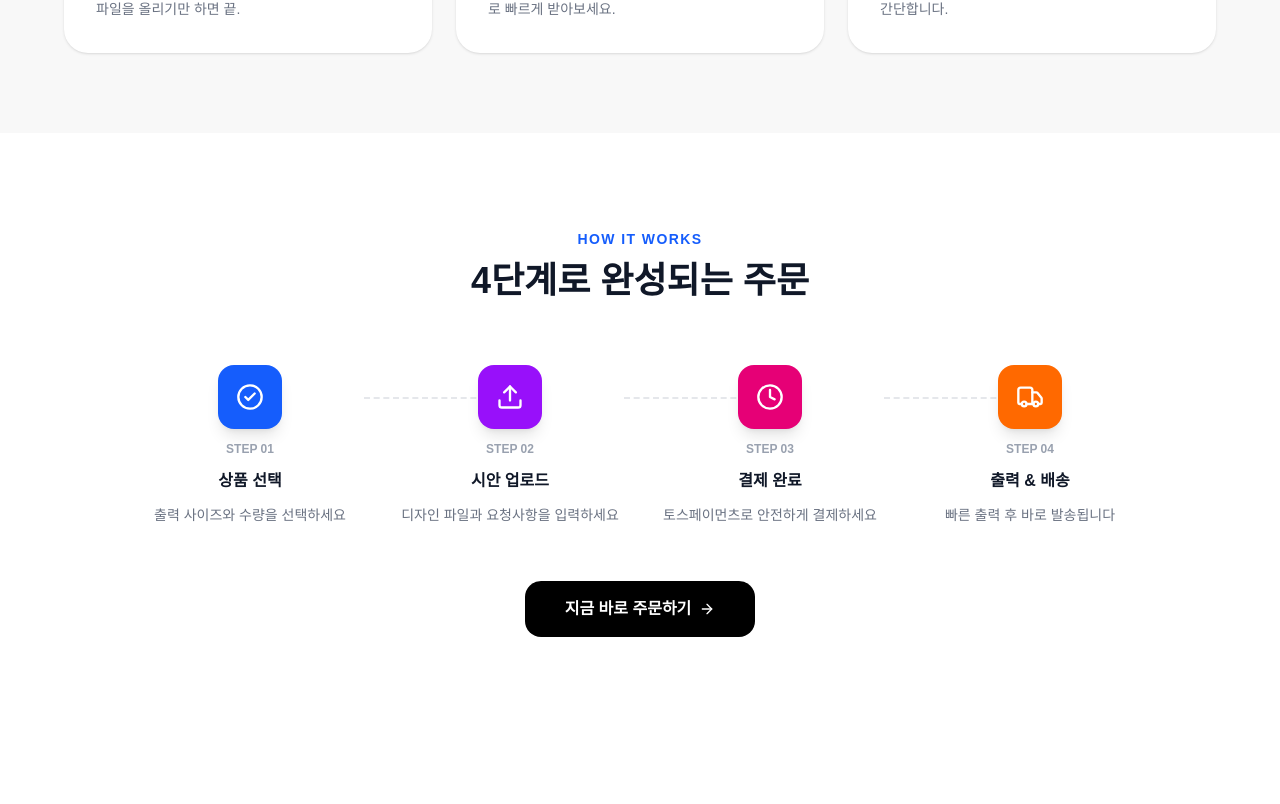
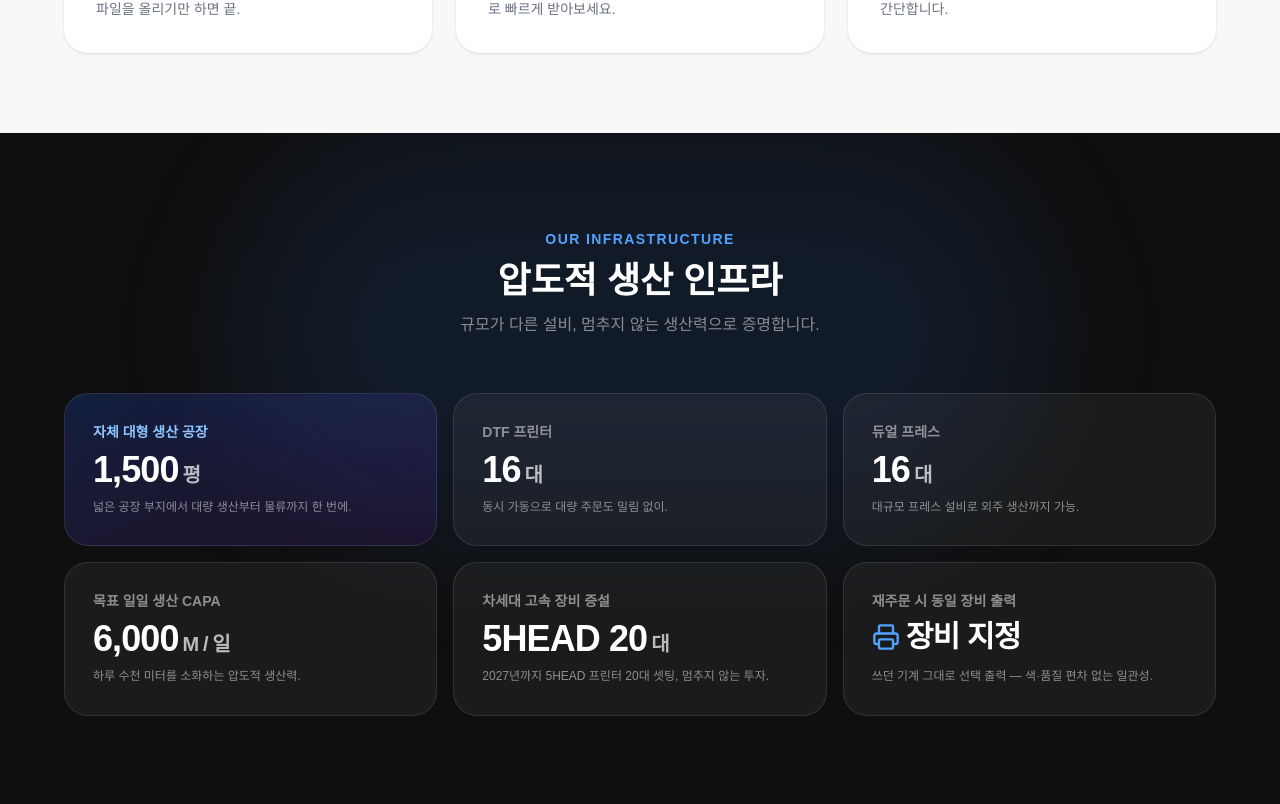
Before and after one commit to FighterManiak/dtf-print, a Next.js app: page / in a window 1280 px wide. Shown: the part 1196-2000 px from the top of the page. Built offline with nearby package versions, Linux system fonts and the light colour scheme; no server answers; a web font is replaced by a local one.

Commit message:
feat: add 듀얼 프레스 16대 card, uniform 3-per-row infra grid (6 cards)

```diff
--- a/src/app/page.tsx
+++ b/src/app/page.tsx
@@ -103,6 +103,52 @@ export default function Home() {
                 <p className="text-gray-500 text-sm leading-relaxed">{desc}</p>
               </div>
             ))}
+          </div>
+        </div>
+      </section>
+
+      {/* ── 생산 역량 / 인프라 ── */}
+      <section className="relative overflow-hidden bg-[#0f0f0f] text-white py-24 px-6">
+        <div className="absolute top-0 left-1/2 -translate-x-1/2 w-[800px] h-[400px] bg-blue-500/10 rounded-full blur-3xl pointer-events-none" />
+        <div className="relative max-w-6xl mx-auto">
+          <div className="text-center mb-14">
+            <p className="text-blue-400 font-semibold text-sm uppercase tracking-widest mb-3">Our Infrastructure</p>
+            <h2 className="text-4xl font-extrabold">압도적 생산 인프라</h2>
+            <p className="text-white/50 mt-3">규모가 다른 설비, 멈추지 않는 생산력으로 증명합니다.</p>
+          </div>
+
+          {/* 지표 카드 — 한 줄에 3개 */}
+          <div className="grid grid-cols-1 sm:grid-cols-2 lg:grid-cols-3 gap-4">
+            <div className="bg-gradient-to-br from-blue-600/20 to-purple-600/10 border border-white/10 rounded-3xl p-7 flex flex-col">
+              <div className="text-blue-300 text-sm font-semibold mb-2">자체 대형 생산 공장</div>
+              <div className="text-4xl font-extrabold tracking-tight mb-2">1,500<span className="text-xl font-bold text-white/70 ml-1">평</span></div>
+              <p className="text-white/50 text-xs leading-relaxed mt-auto">넓은 공장 부지에서 대량 생산부터 물류까지 한 번에.</p>
+            </div>
+            <div className="bg-white/5 border border-white/10 rounded-3xl p-7 flex flex-col">
+              <div className="text-white/50 text-sm font-semibold mb-2">DTF 프린터</div>
+              <div className="text-4xl font-extrabold tracking-tight mb-2">16<span className="text-xl font-bold text-white/70 ml-1">대</span></div>
+              <p className="text-white/50 text-xs leading-relaxed mt-auto">동시 가동으로 대량 주문도 밀림 없이.</p>
+            </div>
+            <div className="bg-white/5 border border-white/10 rounded-3xl p-7 flex flex-col">
+              <div className="text-white/50 text-sm font-semibold mb-2">듀얼 프레스</div>
+              <div className="text-4xl font-extrabold tracking-tight mb-2">16<span className="text-xl font-bold text-white/70 ml-1">대</span></div>
+              <p className="text-white/50 text-xs leading-relaxed mt-auto">대규모 프레스 설비로 외주 생산까지 가능.</p>
+            </div>
+            <div className="bg-white/5 border border-white/10 rounded-3xl p-7 flex flex-col">
+              <div className="text-white/50 text-sm font-semibold mb-2">목표 일일 생산 CAPA</div>
+              <div className="text-4xl font-extrabold tracking-tight mb-2">6,000<span className="text-xl font-bold text-white/70 ml-1">M / 일</span></div>
+              <p className="text-white/50 text-xs leading-relaxed mt-auto">하루 수천 미터를 소화하는 압도적 생산력.</p>
+            </div>
+            <div className="bg-white/5 border border-white/10 rounded-3xl p-7 flex flex-col">
+              <div className="text-white/50 text-sm font-semibold mb-2">차세대 고속 장비 증설</div>
+              <div className="text-4xl font-extrabold tracking-tight mb-2">5HEAD 20<span className="text-xl font-bold text-white/70 ml-1">대</span></div>
+              <p className="text-white/50 text-xs leading-relaxed mt-auto">2027년까지 5HEAD 프린터 20대 셋팅, 멈추지 않는 투자.</p>
+            </div>
+            <div className="bg-white/5 border border-white/10 rounded-3xl p-7 flex flex-col">
+              <div className="text-white/50 text-sm font-semibold mb-2">재주문 시 동일 장비 출력</div>
+              <div className="text-3xl font-extrabold tracking-tight mb-2 flex items-center gap-1.5"><Printer className="w-7 h-7 text-blue-400" /> 장비 지정</div>
+              <p className="text-white/50 text-xs leading-relaxed mt-auto">쓰던 기계 그대로 선택 출력 — 색·품질 편차 없는 일관성.</p>
+            </div>
           </div>
         </div>
       </section>
```
